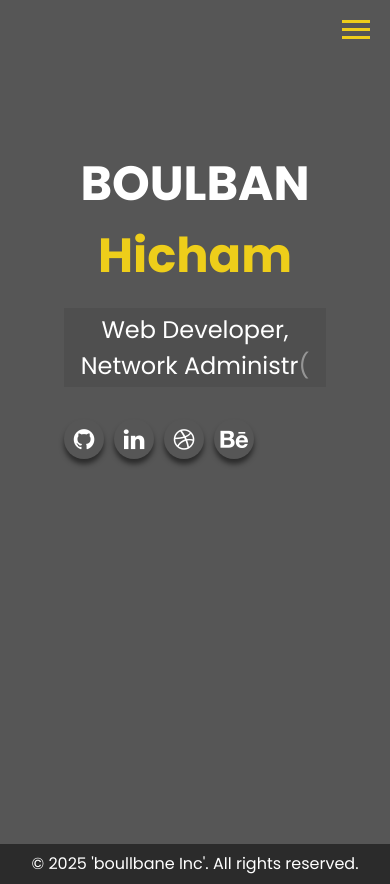
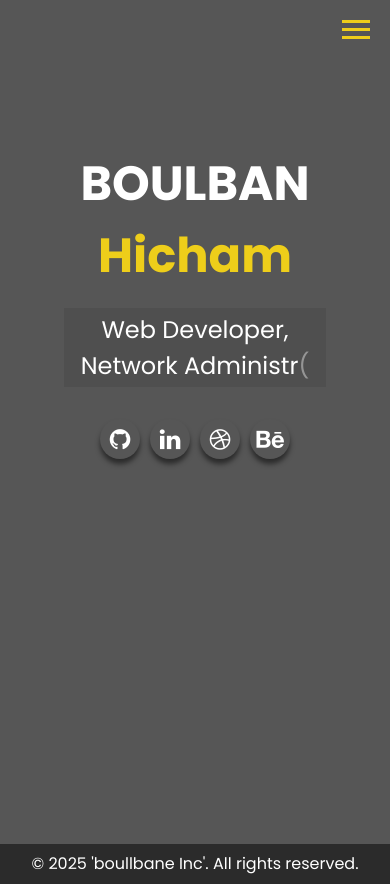
Before and after one commit to boullbane/responsive_portfolio, a website: page dist/index.html in a window 390 px wide. Drawn offline with Linux system fonts and the light colour scheme.

Commit message:
fixing some  issues

```diff
--- a/scss/_mobile.scss
+++ b/scss/_mobile.scss
@@ -53,7 +53,10 @@
 // smartphone
 @include mediaSm {
 
-    main#home h1 {margin-top : 10vh;}
+    main#home {
+        h1 {margin-top : 10vh;}
+        .icons {justify-content: center;}
+    }
     main#aboutme {
         padding: 1rem;
         .lg-heading {font-size: 3rem;}
```
Also changed, not shown: dist/css/style.css.
